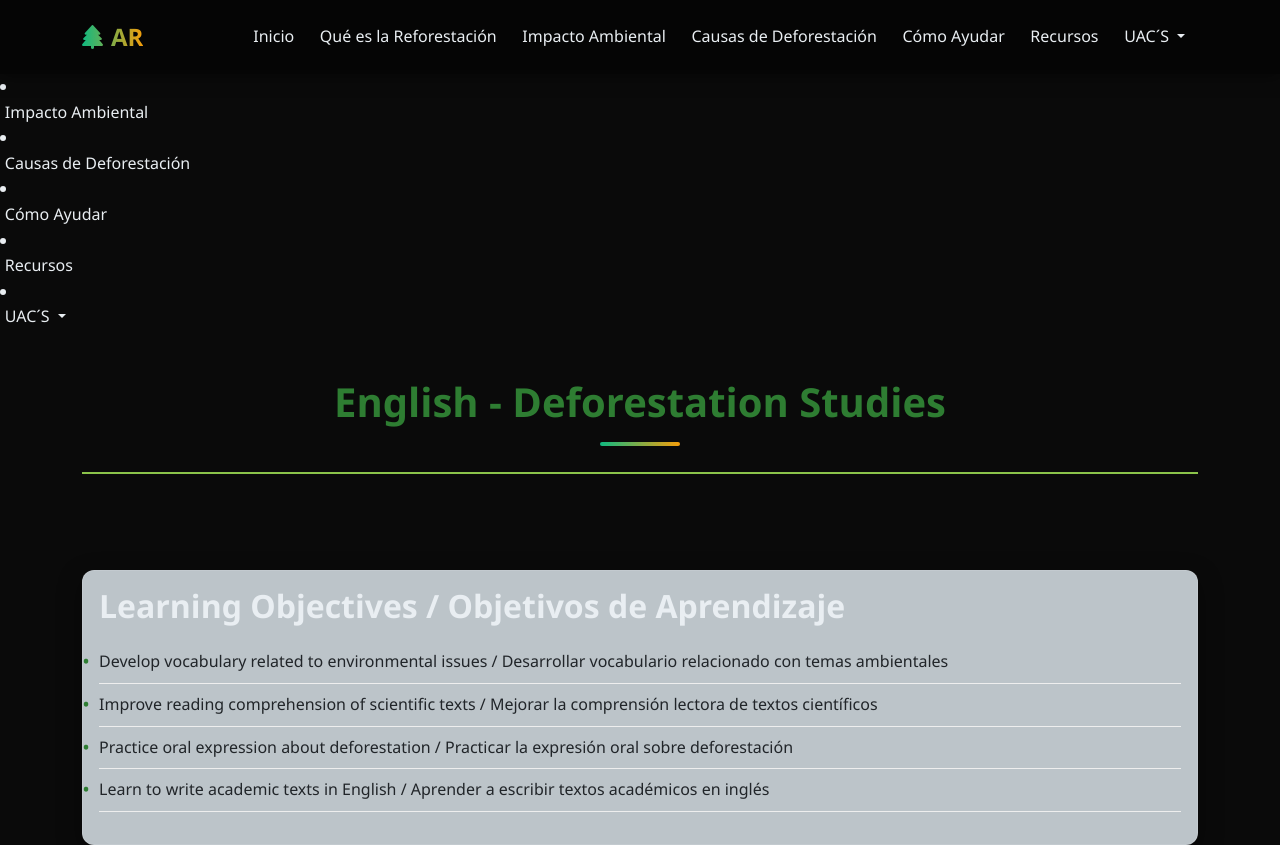
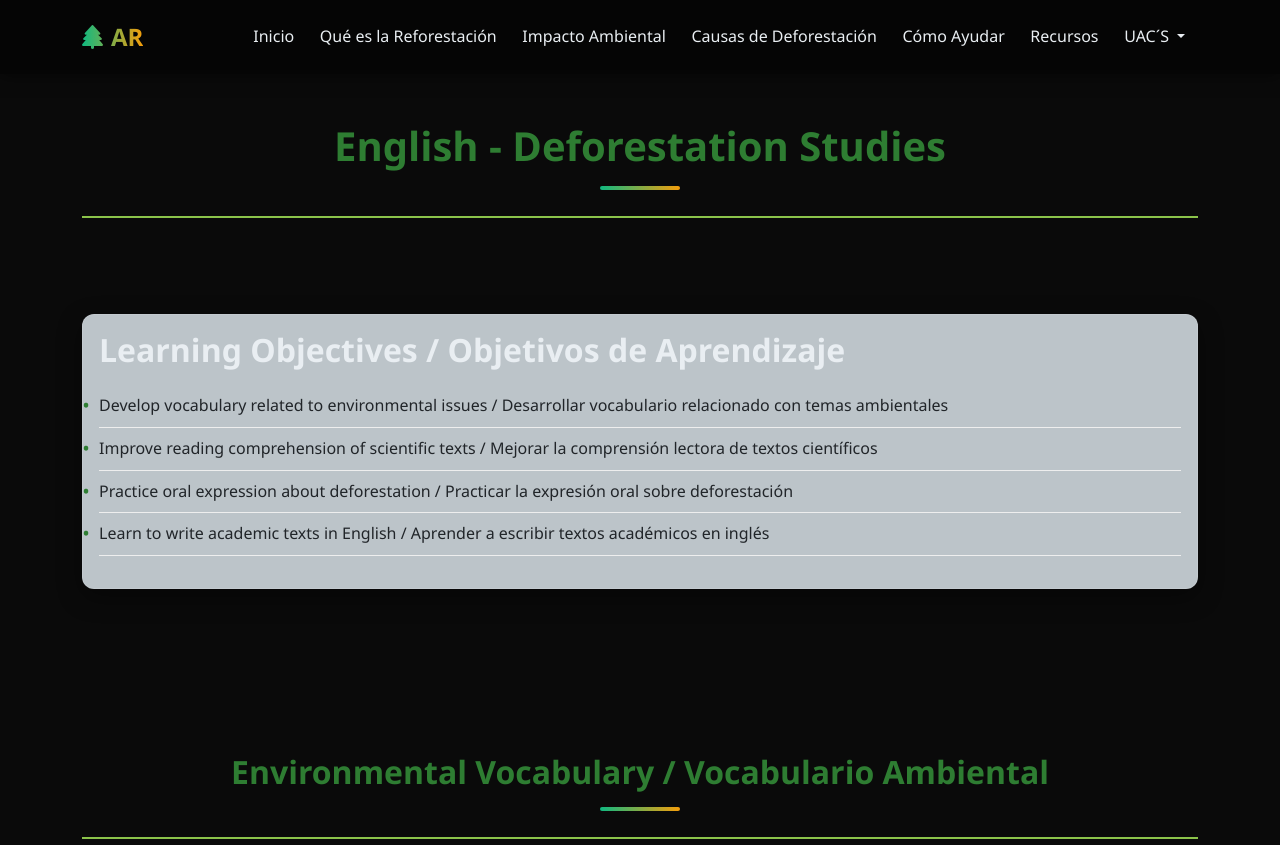
Before and after one commit to antoniosk60/DEFORESTACION-, a plain HTML site: page ingles.html in a window 1280 px wide. Shown: the top 845 px of the page. Drawn offline with nearby package versions, Linux system fonts and the light colour scheme.

Commit message:
Add files via upload

```diff
--- a/ingles.html
+++ b/ingles.html
@@ -330,36 +330,7 @@
 </head>
 <body>
     <div id="site-header"></div>
-                    </li>
-                    <li class="nav-item">
-                        <a class="nav-link" href="efectos.html">Impacto Ambiental</a>
-                    </li>
-                    <li class="nav-item">
-                        <a class="nav-link" href="causas.html">Causas de Deforestación</a>
-                    </li>
-                    <li class="nav-item">
-                        <a class="nav-link" href="prevencion.html">Cómo Ayudar</a>
-                    </li>
-                    <li class="nav-item">
-                        <a class="nav-link" href="recursos.html">Recursos</a>
-                    </li>
-                    <li class="nav-item dropdown">
-                        <a class="nav-link dropdown-toggle" href="#" id="menuDesplegable" role="button" data-bs-toggle="dropdown" aria-expanded="false">
-                            UAC´S
-                        </a>
-                        <ul class="dropdown-menu dropdown-menu-end" aria-labelledby="menuDesplegable">
-                            <li><a class="dropdown-item" href="espanol.html">Español</a></li>
-                            <li><a class="dropdown-item" href="matematicas.html">Matemáticas</a></li>
-                            <li><a class="dropdown-item" href="ecosistemas.html">Ecosistemas</a></li>
-                            <li><a class="dropdown-item" href="programacion.html">Programación</a></li>
-                            <li><a class="dropdown-item" href="humanidades.html">Humanidades</a></li>
 
-                        </ul>
-                    </li>
-                </ul>
-            </div>
-        </div>
-    </nav>
 
     <!-- Contenido principal -->
     <div class="container my-5">
```
